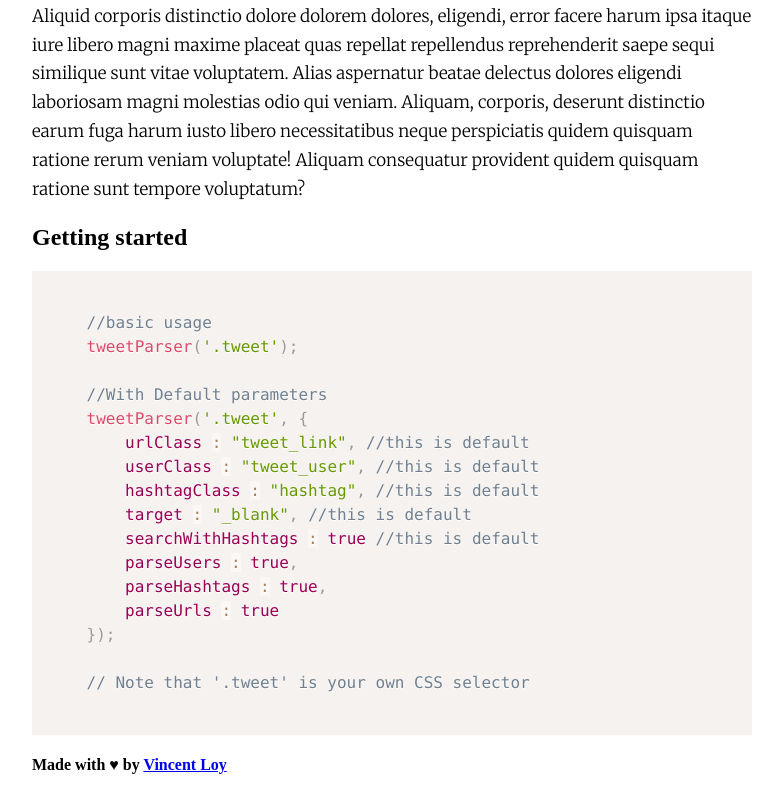
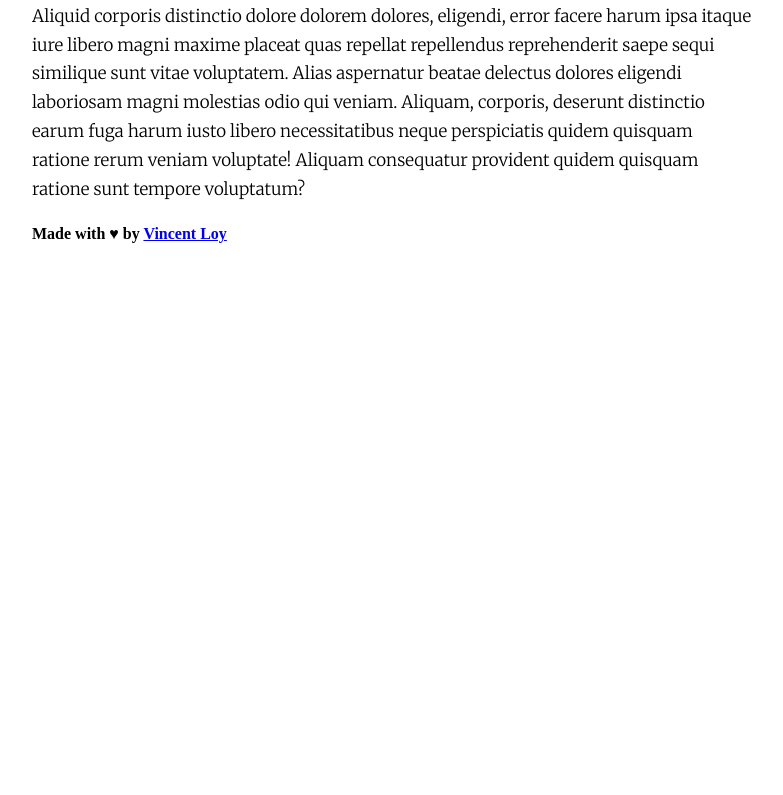
Before and after one commit to VincentLoy/share-selected-text, a website: page index.html in a window 1280 px wide. Shown: the part 969-1764 px from the top of the page, without its empty margins (248-1031 px from the left). After the commit the page ends 1233 px from the top, so only its background shows below. Drawn offline with nearby package versions, Linux system fonts and the light colour scheme.

Commit message:
remove useless stuff

```diff
--- a/index.html
+++ b/index.html
@@ -61,31 +61,6 @@
                     voluptatum?</p>
             </section>
         </article>
-
-
-            <section class="documentation">
-                <h2>Getting started</h2>
-<pre>
-<code class="language-javascript">
-    //basic usage
-    tweetParser('.tweet');
-
-    //With Default parameters
-    tweetParser('.tweet', {
-        urlClass : "tweet_link", //this is default
-        userClass : "tweet_user", //this is default
-        hashtagClass : "hashtag", //this is default
-        target : "_blank", //this is default
-        searchWithHashtags : true //this is default
-        parseUsers : true,
-        parseHashtags : true,
-        parseUrls : true
-    });
-
-    // Note that '.tweet' is your own CSS selector
-</code>
-</pre>
-            </section>
 </main>
 <footer>
     <div class="container">
```
